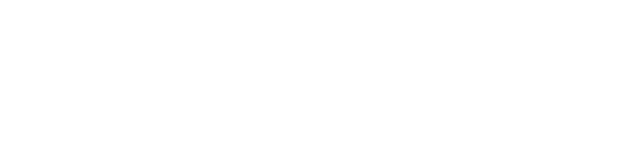
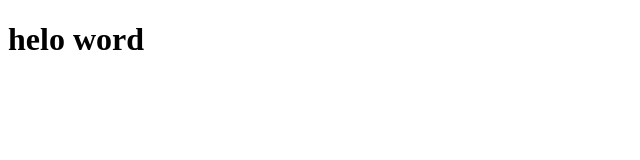
Before and after one commit to ediprayogo123/perobaan, a plain HTML site: page index.html in a window 1280 px wide. Shown: the whole page, without its empty margins (0-640 px from the left). Drawn offline with Linux system fonts and the light colour scheme.

Commit message:
menambah h1

```diff
--- a/index.html
+++ b/index.html
@@ -6,6 +6,6 @@
 	<title>Document</title>
 </head>
 <body>
-
+	<h1>helo word</h1>
 </body>
 </html>
```
